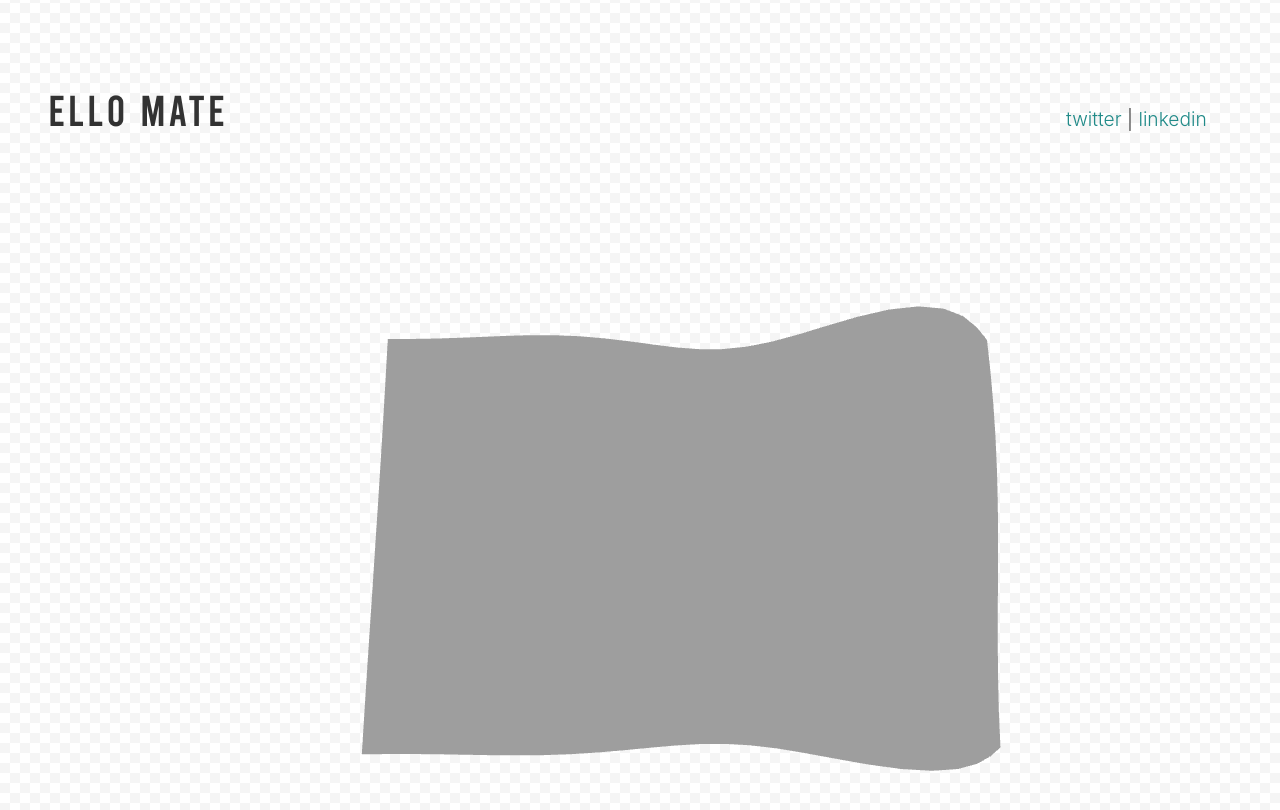
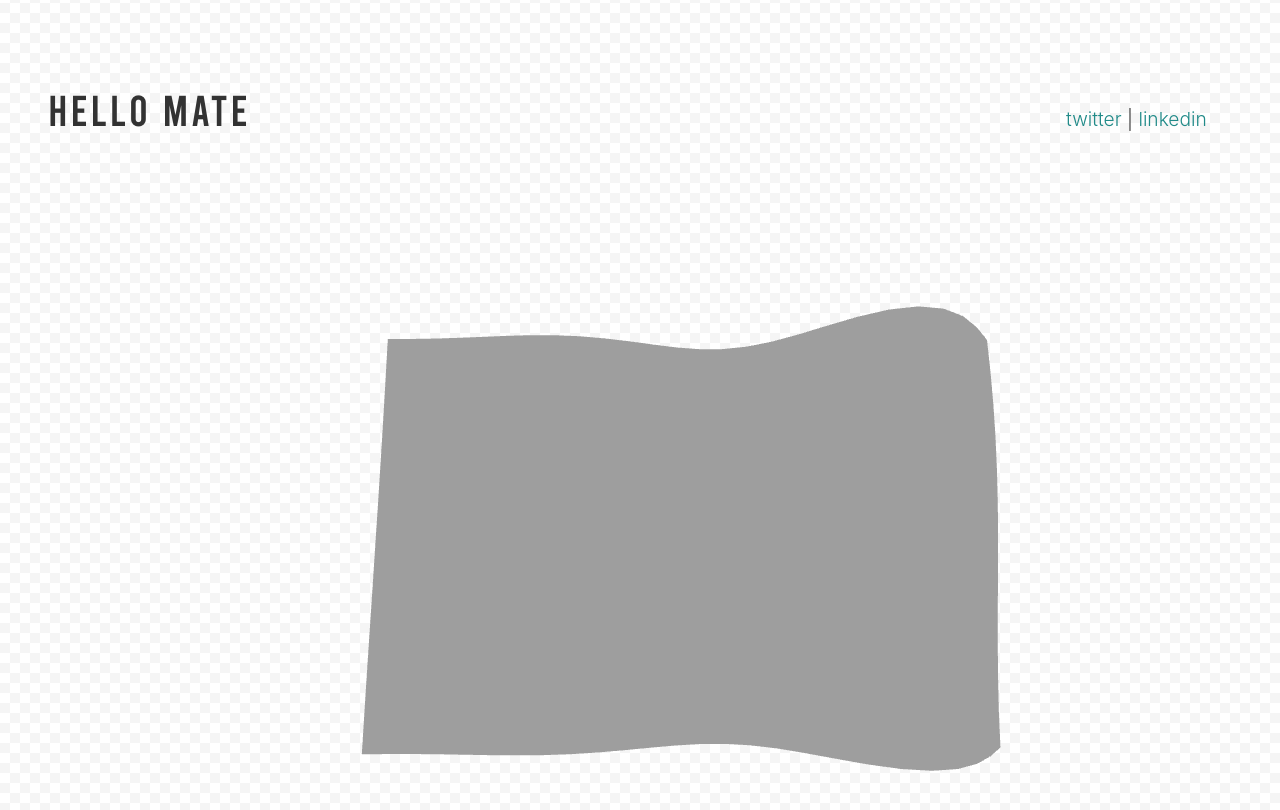
Before and after one commit to ataridotcom/ataridotcom.github.io, a plain HTML site: page index.html in a window 1280 px wide. Shown: the top 810 px of the page. Drawn offline with Linux system fonts and the light colour scheme; animation ran at ten frames a second; a web font is replaced by a local one.

Commit message:
lotsa changes

```diff
--- a/index.html
+++ b/index.html
@@ -4,7 +4,7 @@
 
 
 <header>
-	<h1>ello mate</h1>
+	<h1>hello mate</h1>
 	<nav>
 	  <a href="https://www.twitter.com/__baileybrooks">twitter</a> |
 	  <a href="https://www.linkedin.com/in/baileyebrooks">linkedin</a>
```
